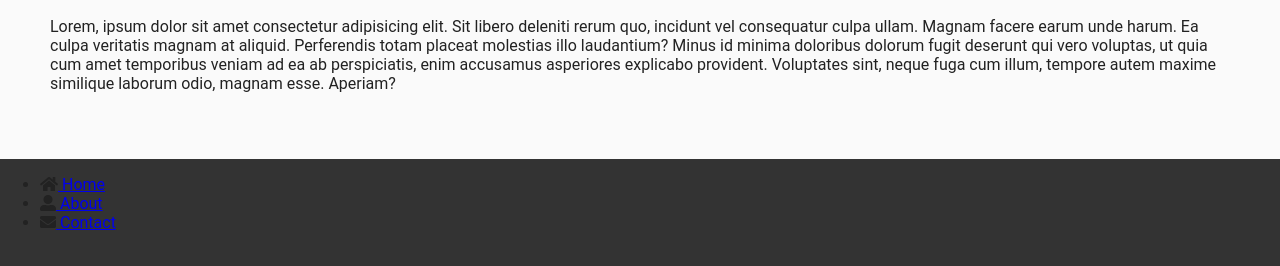
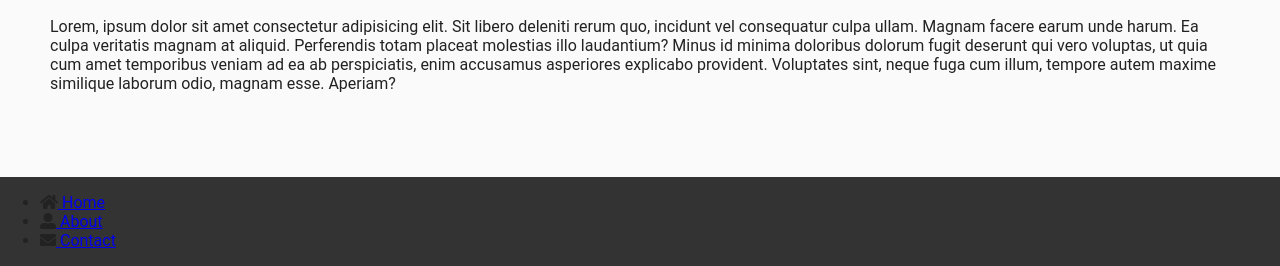
Before and after one commit to HBado/RotatingNavigation, a plain HTML site: page index.html in a window 1280 px wide. Shown: the part 623-889 px from the top of the page. Drawn offline with Linux system fonts and the light colour scheme.

Commit message:
Update style.css

```diff
--- a/style.css
+++ b/style.css
@@ -21,7 +21,7 @@ body {
         transform-origin: top left; /* sol üst köşeden dönmesini istedim karmaşayı engellemek için*/
         transition: transform 0.5s linear;
         width:100vw;
-        min-height: :100vh;
+        min-height: 100vh;
         padding: 50px;
     }
 
```
